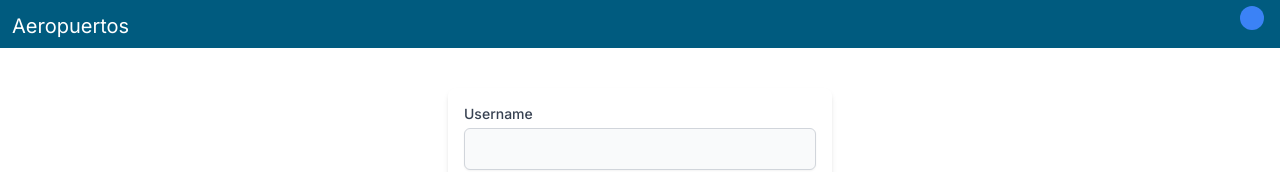
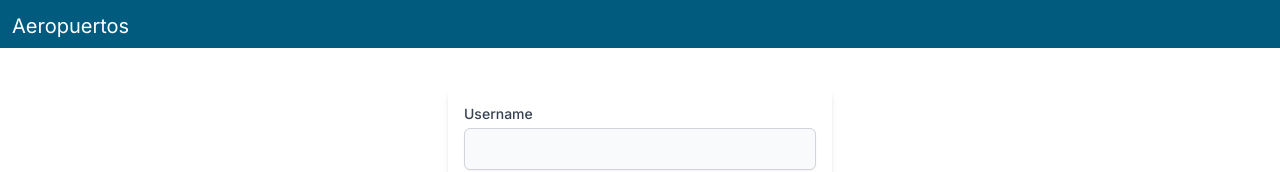
Before and after one commit to IS-BD-Team/airport-management, a Next.js app in the folder FrontEnd/: page /login in a window 1280 px wide. Shown: the top 172 px of the page. Built offline with nearby package versions, Linux system fonts and the light colour scheme.

Commit message:
fix:path_check_included

```diff
--- a/FrontEnd/app/components/Header.tsx
+++ b/FrontEnd/app/components/Header.tsx
@@ -1,8 +1,10 @@
 'use client'
 import { useState } from "react";
+import { usePathname } from "next/navigation";
 
 export default function Header() {
     const [showDropDown, SetDropdown] = useState(false);
+    const path = usePathname();
     // Obtener todas las cookies como una cadena de texto
     const cookies = document.cookie;
 
@@ -27,7 +29,7 @@ export default function Header() {
             <div className="flex flex-row">
                 {/* <label htmlFor="search">Search:</label>
                 <input type="text" name="search" className="mr-2" /> */}
-                <div className="relative animate-bounce w-6 h-6 mr-4 hover:animate-none">
+                {!path.includes('login')&&<div className="relative animate-bounce w-6 h-6 mr-4 hover:animate-none">
                     <div onClick={() => { SetDropdown(!showDropDown) }} className="cursor-pointer
                 bg-blue-500 text-black rounded-[9999px] w-6 h-6 text-center">
                         {initial}
@@ -53,7 +55,7 @@ export default function Header() {
                             <a href="/" className="dropdownLinks"><strong>All Projects</strong></a>
                         </div> */}
                     </div>}
-                </div>
+                </div>}
             </div>
         </div>
     )
```
